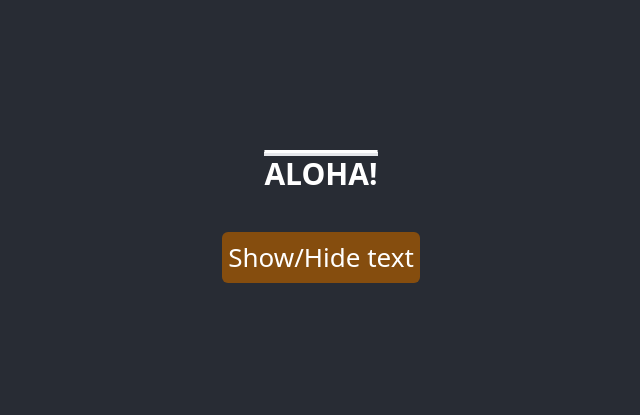
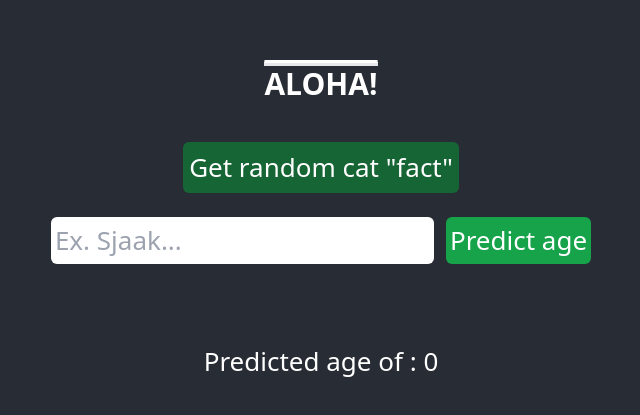
Before and after one commit to ckdev88/react-miniblog, a React (Create React App) app: page / in a window 1280 px wide. Shown: the part 179-594 px from the top of the page, without its empty margins (319-959 px from the left). Built offline with nearby package versions, Linux system fonts and the light colour scheme; no server answers.

Commit message:
mini modifications

```diff
--- a/src/App.js
+++ b/src/App.js
@@ -1,24 +1,17 @@
 import "./App.css";
-import Text from "./components/Text";
-import { useState } from "react";
+import Catfact from "./components/Catfact";
+import Agefetch from "./components/Agefetch";
 
 function App() {
-	const [showText, setShowText] = useState(false);
 	return (
 		<div className="App">
 			<header className="App-header">
 				<h1 className="text-3xl overline flex-shrink mb-10 uppercase font-extrabold border-t-4">
 					Aloha!
 				</h1>
-				<button
-					onClick={() => {
-						setShowText(!showText);
-					}}
-					className="bg-yellow-800 text-white rounded-md p-1.5 mb-2"
-				>
-					Show/Hide text
-				</button>
-				{showText && <Text />}
+
+				<Catfact />
+				<Agefetch />
 			</header>
 		</div>
 	);
--- a/src/components/Catfact.js
+++ b/src/components/Catfact.js
@@ -17,7 +17,7 @@ const Catfact = (props) => {
 			>
 				Get random cat "fact"
 			</button>
-			<p>{catfact}</p>
+			<p className="my-6">{catfact}</p>
 		</div>
 	);
 };
```
